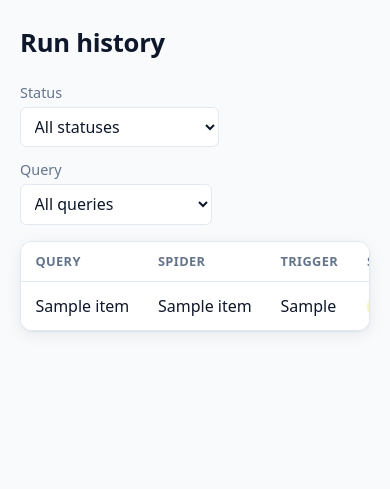
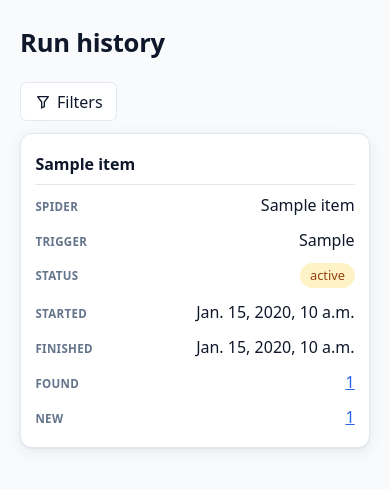
Before and after one commit to jprevc/listing-watch, a Django app: template webui/crawler_manager/templates/crawler_manager/run_history_list.html in a window 390 px wide. Shown: the part 54-543 px from the top of the page. Run offline with Django 5.2, Linux system fonts and the light colour scheme; the template is opened without the code that fills it: most values are stand-ins (such as "Sample title", 1, 10 or a date in 2020); some libraries are stand-ins or nearby versions.

Commit message:
Mobile card-transform tables and collapsible filters
Found items and run history no longer rely on horizontal table
scrolling on narrow screens: rows now reflow into stacked, labeled
cards (via a .table-cards opt-in on .table-wrap), with the primary
column (title / query name) promoted to a card heading. Filter bars
on both pages collapse behind a toggle on mobile (auto-expanded if
a filter is already active) instead of always taking up vertical
space above the list.

Verified with Playwright screenshots at mobile/desktop viewports
and the existing Django test suite (60 passed).

Co-Authored-By: Claude Sonnet 5 <noreply@anthropic.com>
Claude-Session: https://claude.ai/code/session_01KLx6jtCGQEFBEp41XDKRJW

```diff
--- a/webui/crawler_manager/templates/crawler_manager/run_history_list.html
+++ b/webui/crawler_manager/templates/crawler_manager/run_history_list.html
@@ -2,7 +2,14 @@
 {% block title %}Run history{% endblock %}
 {% block content %}
 <h1>Run history</h1>
-<form method="get" class="filters">
+<div x-data="{ open: {% if selected_status or selected_query %}true{% else %}false{% endif %} }">
+    <button type="button" class="btn filters-toggle" @click="open = !open" :aria-expanded="open.toString()" aria-controls="run-filters">
+        <svg viewBox="0 0 24 24" fill="none" stroke="currentColor" stroke-width="2" stroke-linecap="round" stroke-linejoin="round">
+            <polygon points="4 4 20 4 14 12 14 19 10 21 10 12 4 4"></polygon>
+        </svg>
+        <span x-text="open ? 'Hide filters' : 'Filters'"></span>
+    </button>
+    <form method="get" class="filters" id="run-filters" :class="open ? 'is-open' : ''">
         <div class="field">
             <label for="status">Status</label>
             <select name="status" id="status" onchange="this.form.submit()">
@@ -23,8 +30,9 @@
         </div>
         <noscript><button class="btn" type="submit">Filter</button></noscript>
     </form>
+</div>
 
-<div class="table-wrap">
+<div class="table-wrap table-cards">
 <table>
     <thead>
         <tr>
@@ -42,19 +50,19 @@
     <tbody>
         {% for run in page_obj %}
         <tr>
-            <td>{{ run.query_name }}</td>
-            {% if request.user.is_staff %}<td>{{ run.user|default:"—" }}</td>{% endif %}
-            <td>{{ run.spider_name }}</td>
-            <td>{{ run.get_trigger_display }}</td>
-            <td><span class="badge badge-{{ run.status }}">{{ run.get_status_display }}</span></td>
-            <td>{{ run.started_at|default:"—" }}</td>
-            <td>{{ run.finished_at|default:"—" }}</td>
-            <td>
+            <td class="cell-primary">{{ run.query_name }}</td>
+            {% if request.user.is_staff %}<td data-label="Owner">{{ run.user|default:"—" }}</td>{% endif %}
+            <td data-label="Spider">{{ run.spider_name }}</td>
+            <td data-label="Trigger">{{ run.get_trigger_display }}</td>
+            <td data-label="Status"><span class="badge badge-{{ run.status }}">{{ run.get_status_display }}</span></td>
+            <td data-label="Started">{{ run.started_at|default:"—" }}</td>
+            <td data-label="Finished">{{ run.finished_at|default:"—" }}</td>
+            <td data-label="Found">
                 {% if run.items_found_count %}
                 <a href="{% url 'found_item_list' %}?run={{ run.pk }}&run_kind=found">{{ run.items_found_count }}</a>
                 {% else %}{{ run.items_found_count }}{% endif %}
             </td>
-            <td>
+            <td data-label="New">
                 {% if run.new_items_count %}
                 <a href="{% url 'found_item_list' %}?run={{ run.pk }}&run_kind=new">{{ run.new_items_count }}</a>
                 {% else %}{{ run.new_items_count }}{% endif %}
--- a/webui/templates/base.html
+++ b/webui/templates/base.html
@@ -347,6 +347,78 @@
         .filters select { max-width: 220px; }
         .filters .field { display: flex; flex-direction: column; }
 
+        .filters-toggle { display: none; }
+
+        /* --- Mobile: collapsible filters --- */
+        @media (max-width: 767px) {
+            .filters-toggle {
+                display: inline-flex;
+                align-items: center;
+                gap: 0.4rem;
+                margin-bottom: 0.75rem;
+            }
+            .filters-toggle svg { width: 1rem; height: 1rem; }
+            .filters {
+                display: none;
+                background: var(--bg-elevated);
+                border: 1px solid var(--border);
+                border-radius: var(--radius);
+                box-shadow: var(--shadow);
+                padding: 0.9rem;
+                margin-bottom: 1rem;
+            }
+            .filters.is-open { display: flex; }
+            .filters .field { width: 100%; }
+            .filters select { max-width: none; width: 100%; }
+        }
+
+        /* --- Mobile: card-transform tables (opt in via .table-cards) --- */
+        @media (max-width: 767px) {
+            .table-wrap.table-cards { overflow-x: visible; border: none; background: transparent; box-shadow: none; }
+            .table-cards table { min-width: 0; width: 100%; }
+            .table-cards thead { display: none; }
+            .table-cards tbody { display: block; }
+            .table-cards tr {
+                display: block;
+                background: var(--bg-elevated);
+                border: 1px solid var(--border);
+                border-radius: var(--radius);
+                box-shadow: var(--shadow);
+                padding: 0.75rem 0.9rem;
+                margin-bottom: 0.75rem;
+            }
+            .table-cards tr[hidden] { display: none !important; }
+            .table-cards tr:last-child { margin-bottom: 0; }
+            .table-cards td {
+                display: flex;
+                justify-content: space-between;
+                align-items: baseline;
+                gap: 0.75rem;
+                padding: 0.35rem 0;
+                border-bottom: 1px dashed var(--border);
+                white-space: normal;
+            }
+            .table-cards td:last-child { border-bottom: none; }
+            .table-cards td[data-label]::before {
+                content: attr(data-label);
+                font-size: 0.72rem;
+                text-transform: uppercase;
+                letter-spacing: 0.03em;
+                color: var(--text-muted);
+                font-weight: 600;
+                flex-shrink: 0;
+            }
+            .table-cards td:not([data-label]) { display: block; }
+            .table-cards td.cell-primary {
+                display: block;
+                font-weight: 600;
+                font-size: 1rem;
+                padding-bottom: 0.5rem;
+                margin-bottom: 0.15rem;
+                border-bottom: 1px solid var(--border);
+            }
+        }
+
         .pagination {
             display: flex;
             gap: 0.5rem;
```
Also changed, not shown: webui/crawler_manager/templates/crawler_manager/found_item_list.html (+16 -8 lines). Lines whose indentation alone changed are shown as unchanged.
